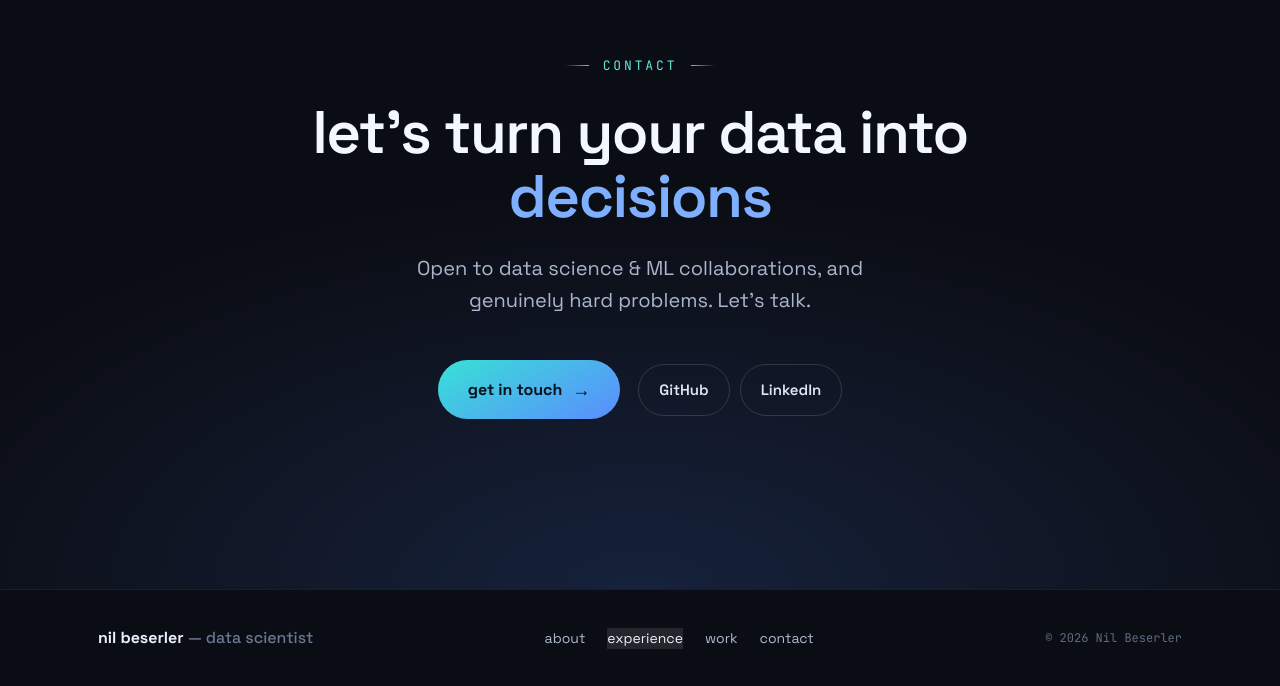
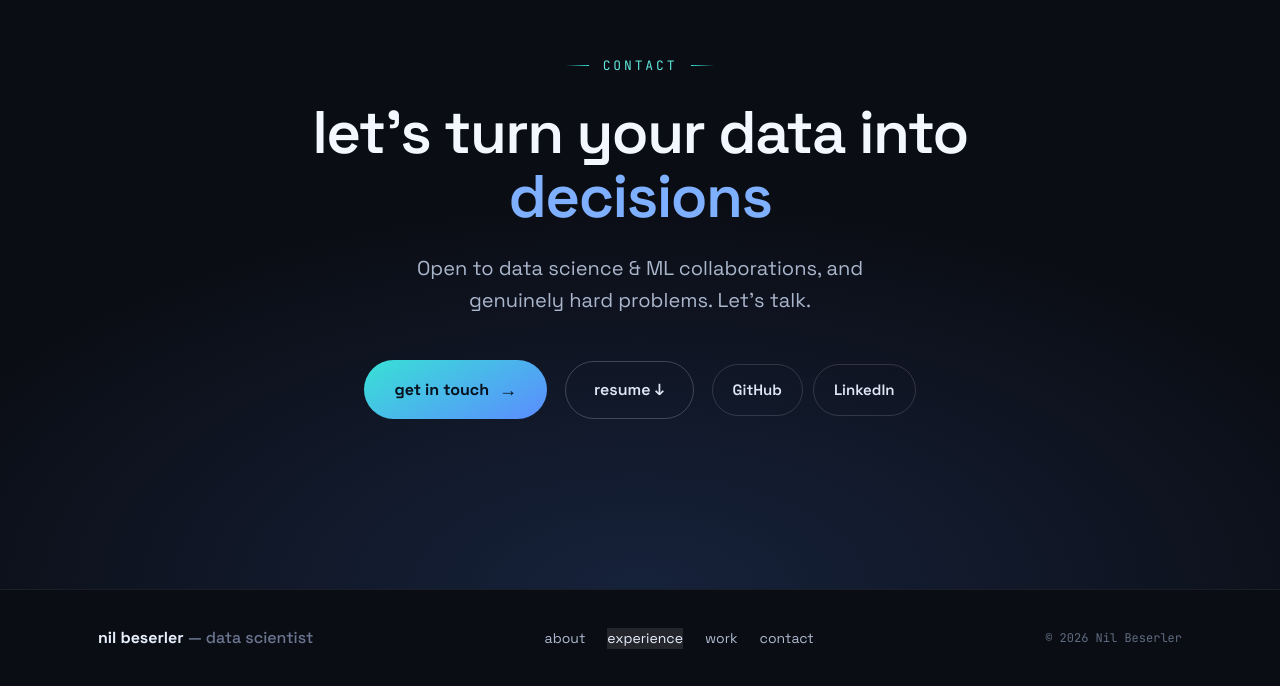
Before and after one commit to NilBeserler/NilBeserler.github.io, a Next.js app: page / in a window 1280 px wide. Shown: the part 5698-6384 px from the top of the page. Built offline with nearby package versions, Linux system fonts and the light colour scheme.

Commit message:
Add resume download button next to get in touch in contact section

```diff
--- a/app/page.tsx
+++ b/app/page.tsx
@@ -485,6 +485,11 @@ export default function Home() {
               style={{ display: 'inline-flex', alignItems: 'center', gap: 10, padding: '16px 30px', borderRadius: 999, background: 'linear-gradient(150deg,#38e1d6,#5b8cff)', color: '#06121f', fontWeight: 700, fontSize: 16, border: 'none', cursor: 'pointer', transition: 'opacity .2s' }}>
               {copied ? 'email copied ✓' : <>get in touch <span style={{ fontSize: 18 }}>→</span></>}
             </button>
+            <a href="/Nil_Beserler_Resume.pdf" download="Resume_NilBeserler.pdf"
+              className="social-link"
+              style={{ display: 'inline-flex', alignItems: 'center', gap: 8, padding: '16px 28px', borderRadius: 999, border: '1px solid rgba(255,255,255,.2)', color: '#dfe7f5', fontWeight: 600, fontSize: 16, transition: 'all .2s' }}>
+              resume ↓
+            </a>
             <div style={{ display: 'flex', gap: 10 }}>
               <a href="https://github.com/NilBeserler" target="_blank" rel="noopener noreferrer"
                 className="social-link"
```
